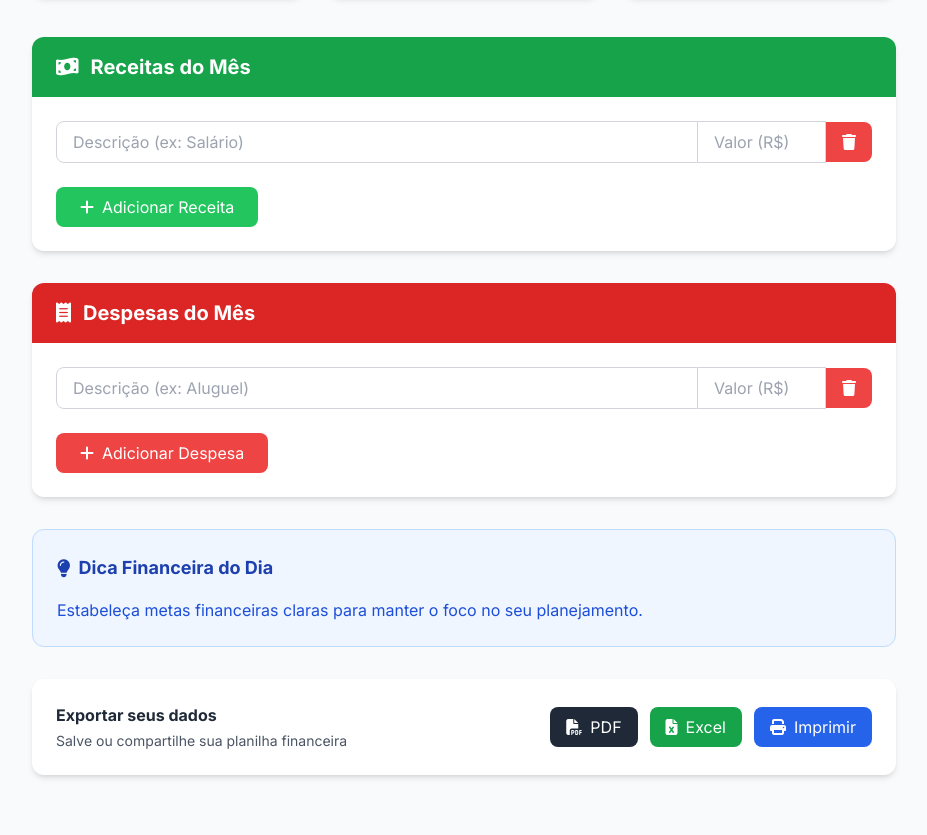
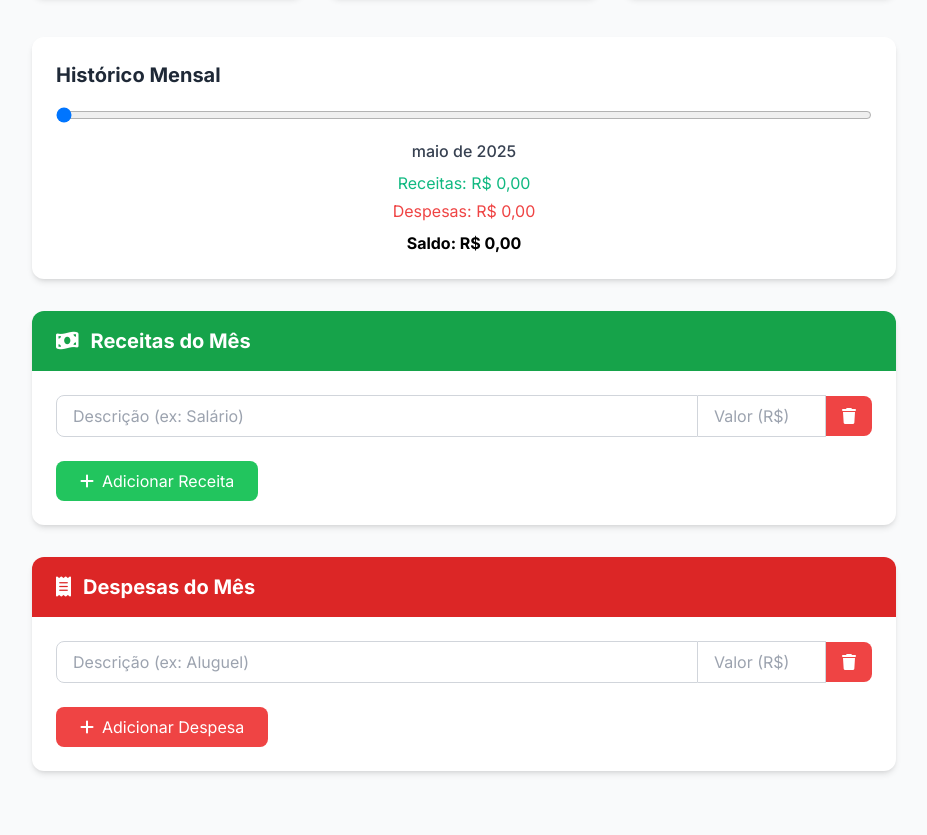
Before and after one commit to tatianegr/gestao-financeira, a plain HTML site: page index.html in a window 1280 px wide. Shown: the part 329-1164 px from the top of the page, without its empty margins (176-1103 px from the left). Before the commit the page ends 1136 px from the top, so only its background shows below. Drawn offline with nearby package versions, Linux system fonts and the light colour scheme.

Commit message:
🔄 Atualiza dashboard com histórico mensal

```diff
--- a/index.html
+++ b/index.html
@@ -8,51 +8,26 @@
   <link rel="stylesheet" href="https://cdnjs.cloudflare.com/ajax/libs/font-awesome/6.4.0/css/all.min.css">
   <style>
     @import url('https://fonts.googleapis.com/css2?family=Inter:wght@300;400;500;600;700&display=swap');
-
-        body {
-            font-family: 'Inter', sans-serif;
-        }
-
-        .positive-value {
-            color: #10B981;
-        }
-
-        .negative-value {
-            color: #EF4444;
-        }
-
-        .input-highlight {
-            transition: all 0.3s ease;
-        }
-
-        .input-highlight:focus {
-            box-shadow: 0 0 0 3px rgba(59, 130, 246, 0.3);
-        }
-
-        .pulse-animation {
-            animation: pulse 2s infinite;
-        }
-
+    body { font-family: 'Inter', sans-serif; }
+    .positive-value { color: #10B981; }
+    .negative-value { color: #EF4444; }
+    .input-highlight { transition: all 0.3s ease; }
+    .input-highlight:focus { box-shadow: 0 0 0 3px rgba(59, 130, 246, 0.3); }
+    .pulse-animation { animation: pulse 2s infinite; }
     @keyframes pulse {
-            0% {
-                box-shadow: 0 0 0 0 rgba(16, 185, 129, 0.4);
-            }
-            70% {
-                box-shadow: 0 0 0 10px rgba(16, 185, 129, 0);
-            }
-            100% {
-                box-shadow: 0 0 0 0 rgba(16, 185, 129, 0);
-            }
+      0%   { box-shadow: 0 0 0 0 rgba(16,185,129,0.4); }
+      70%  { box-shadow: 0 0 0 10px rgba(16,185,129,0); }
+      100% { box-shadow: 0 0 0 0 rgba(16,185,129,0); }
     }
   </style>
 </head>
 <body class="bg-gray-50">
   <div class="container mx-auto px-4 py-8 max-w-4xl">
+
     <!-- Cabeçalho -->
     <header class="mb-10 text-center">
       <h1 class="text-3xl md:text-4xl font-bold text-gray-800 mb-2">Gestão Financeira Mensal</h1>
-            <p class="text-gray-600">Controle suas receitas, despesas e saiba exatamente quanto irá sobrar no final do mês</p>
-
+      <p class="text-gray-600">Controle suas receitas, despesas e saiba exatamente quanto irá sobrar no período</p>
       <div class="mt-6 flex justify-center">
         <div class="relative">
           <select id="monthSelect" class="appearance-none bg-white border border-gray-300 rounded-lg px-4 py-2 pr-8 focus:outline-none focus:ring-2 focus:ring-blue-500">
@@ -73,12 +48,14 @@
             <i class="fas fa-chevron-down"></i>
           </div>
         </div>
-
         <div class="relative ml-4">
           <select id="yearSelect" class="appearance-none bg-white border border-gray-300 rounded-lg px-4 py-2 pr-8 focus:outline-none focus:ring-2 focus:ring-blue-500">
             <option value="2023">2023</option>
-                        <option value="2024" selected>2024</option>
-                        <option value="2025">2025</option>
+            <option value="2024">2024</option>
+            <option value="2025" selected>2025</option>
+            <option value="2026">2026</option>
+            <option value="2027">2027</option>
+            <option value="2028">2028</option>
           </select>
           <div class="pointer-events-none absolute inset-y-0 right-0 flex items-center px-2 text-gray-700">
             <i class="fas fa-chevron-down"></i>
@@ -129,6 +106,23 @@
       </div>
     </div>
 
+    <!-- Histórico Mensal -->
+    <div id="historySection" class="bg-white rounded-xl shadow-md p-6 mb-8">
+      <h2 class="text-xl font-bold text-gray-800 mb-4">Histórico Mensal</h2>
+      <input
+        type="range"
+        id="historySlider"
+        min="0" max="0" value="0"
+        class="w-full mb-4"
+      >
+      <div class="text-center">
+        <p id="historyMonth" class="font-medium text-gray-700 mb-2"></p>
+        <p id="historyIncome" class="positive-value mb-1"></p>
+        <p id="historyExpenses" class="negative-value mb-1"></p>
+        <p id="historyBalance" class="font-bold mt-2"></p>
+      </div>
+    </div>
+
     <!-- Seção de Receitas -->
     <div class="bg-white rounded-xl shadow-md overflow-hidden mb-8">
       <div class="bg-green-600 px-6 py-4">
@@ -137,10 +131,8 @@
           Receitas do Mês
         </h2>
       </div>
-
       <div class="p-6">
         <div id="incomeItems" class="mb-6">
-                    <!-- Itens de receita serão adicionados aqui via JavaScript -->
           <div class="income-item flex items-center mb-4">
             <input type="text" placeholder="Descrição (ex: Salário)" class="flex-1 border border-gray-300 rounded-l-lg px-4 py-2 focus:outline-none focus:ring-2 focus:ring-green-500 input-highlight">
             <input type="number" placeholder="Valor (R$)" class="w-32 border-t border-b border-r border-gray-300 px-4 py-2 focus:outline-none focus:ring-2 focus:ring-green-500 input-highlight income-value">
@@ -149,10 +141,8 @@
             </button>
           </div>
         </div>
-
         <button id="addIncome" class="bg-green-500 hover:bg-green-600 text-white px-6 py-2 rounded-lg flex items-center transition duration-300">
-                    <i class="fas fa-plus mr-2"></i>
-                    Adicionar Receita
+          <i class="fas fa-plus mr-2"></i> Adicionar Receita
         </button>
       </div>
     </div>
@@ -165,10 +155,8 @@
           Despesas do Mês
         </h2>
       </div>
-
       <div class="p-6">
         <div id="expenseItems" class="mb-6">
-                    <!-- Itens de despesa serão adicionados aqui via JavaScript -->
           <div class="expense-item flex items-center mb-4">
             <input type="text" placeholder="Descrição (ex: Aluguel)" class="flex-1 border border-gray-300 rounded-l-lg px-4 py-2 focus:outline-none focus:ring-2 focus:ring-red-500 input-highlight">
             <input type="number" placeholder="Valor (R$)" class="w-32 border-t border-b border-r border-gray-300 px-4 py-2 focus:outline-none focus:ring-2 focus:ring-red-500 input-highlight expense-value">
@@ -177,193 +165,153 @@
             </button>
           </div>
         </div>
-
         <button id="addExpense" class="bg-red-500 hover:bg-red-600 text-white px-6 py-2 rounded-lg flex items-center transition duration-300">
-                    <i class="fas fa-plus mr-2"></i>
-                    Adicionar Despesa
+          <i class="fas fa-plus mr-2"></i> Adicionar Despesa
         </button>
       </div>
     </div>
 
-        <!-- Dicas Financeiras -->
-        <div class="bg-blue-50 rounded-xl p-6 mb-8 border border-blue-200">
-            <h3 class="text-lg font-bold text-blue-800 mb-4 flex items-center">
-                <i class="fas fa-lightbulb mr-2"></i>
-                Dica Financeira do Dia
-            </h3>
-            <p id="financeTip" class="text-blue-700">
-                "Registrar todas as suas receitas e despesas é o primeiro passo para ter controle sobre suas finanças pessoais."
-            </p>
-        </div>
-
-        <!-- Exportar Dados -->
-        <div class="flex flex-col sm:flex-row justify-between items-center bg-white rounded-xl shadow-md p-6">
-            <div class="mb-4 sm:mb-0">
-                <h3 class="font-bold text-gray-800 mb-1">Exportar seus dados</h3>
-                <p class="text-gray-600 text-sm">Salve ou compartilhe sua planilha financeira</p>
-            </div>
-            <div class="flex space-x-3">
-                <button id="exportPDF" class="bg-gray-800 hover:bg-gray-900 text-white px-4 py-2 rounded-lg flex items-center transition duration-300">
-                    <i class="fas fa-file-pdf mr-2"></i>
-                    PDF
-                </button>
-                <button id="exportExcel" class="bg-green-600 hover:bg-green-700 text-white px-4 py-2 rounded-lg flex items-center transition duration-300">
-                    <i class="fas fa-file-excel mr-2"></i>
-                    Excel
-                </button>
-                <button id="print" class="bg-blue-600 hover:bg-blue-700 text-white px-4 py-2 rounded-lg flex items-center transition duration-300">
-                    <i class="fas fa-print mr-2"></i>
-                    Imprimir
-                </button>
-            </div>
-        </div>
-    </div>
+  </div> <!-- container -->
 
   <script>
   document.addEventListener('DOMContentLoaded', function() {
-            // Variáveis globais
-            let financeTips = [
-                "Registrar todas as suas receitas e despesas é o primeiro passo para ter controle sobre suas finanças pessoais.",
-                "Tente economizar pelo menos 20% da sua renda mensal para construir uma reserva de emergência.",
-                "Priorize o pagamento de dívidas com juros altos para reduzir seus gastos financeiros.",
-                "Analise seus gastos mensais e identifique onde você pode cortar despesas desnecessárias.",
-                "Estabeleça metas financeiras claras para manter o foco no seu planejamento."
-            ];
+    // referências
+    const monthSelect     = document.getElementById('monthSelect');
+    const yearSelect      = document.getElementById('yearSelect');
+    const historySlider   = document.getElementById('historySlider');
+    const historyMonth    = document.getElementById('historyMonth');
+    const historyIncome   = document.getElementById('historyIncome');
+    const historyExpenses = document.getElementById('historyExpenses');
+    const historyBalance  = document.getElementById('historyBalance');
 
-            // Selecionar dica aleatória
-            document.getElementById('financeTip').textContent = financeTips[Math.floor(Math.random() * financeTips.length)];
+    // monta array de períodos de maio/2025 até +3 anos
+    const historyData = [];
+    {
+      let dt  = new Date(2025, 4); // mês 4 = maio
+      const end = new Date(dt.getFullYear() + 3, dt.getMonth());
+      while (dt <= end) {
+        historyData.push({
+          label:    dt.toLocaleString('pt-BR', { month:'long', year:'numeric' }),
+          income:   0,
+          expenses: 0,
+          balance:  0
+        });
+        dt = new Date(dt.getFullYear(), dt.getMonth() + 1);
+      }
+    }
+    historySlider.min   = 0;
+    historySlider.max   = historyData.length - 1;
+    historySlider.value = 0;
+    historySlider.addEventListener('input', () => {
+      const data = historyData[+historySlider.value];
+      historyMonth   .textContent = data.label;
+      historyIncome  .textContent = 'Receitas: '  + formatMoney(data.income);
+      historyExpenses.textContent = 'Despesas: ' + formatMoney(data.expenses);
+      historyBalance .textContent = 'Saldo: '     + formatMoney(data.balance);
+    });
 
-            // Adicionar nova receita
+    // add receitas
     document.getElementById('addIncome').addEventListener('click', function() {
       const incomeItems = document.getElementById('incomeItems');
-                const newIncomeItem = document.createElement('div');
-                newIncomeItem.className = 'income-item flex items-center mb-4';
-                newIncomeItem.innerHTML = `
+      const newItem = document.createElement('div');
+      newItem.className = 'income-item flex items-center mb-4';
+      newItem.innerHTML = `
         <input type="text" placeholder="Descrição (ex: Salário)" class="flex-1 border border-gray-300 rounded-l-lg px-4 py-2 focus:outline-none focus:ring-2 focus:ring-green-500 input-highlight">
         <input type="number" placeholder="Valor (R$)" class="w-32 border-t border-b border-r border-gray-300 px-4 py-2 focus:outline-none focus:ring-2 focus:ring-green-500 input-highlight income-value">
         <button class="remove-income bg-red-500 hover:bg-red-600 text-white px-4 py-2 rounded-r-lg transition duration-300">
           <i class="fas fa-trash"></i>
-                    </button>
-                `;
-                incomeItems.appendChild(newIncomeItem);
-
-                // Adicionar evento para remover receita
-                newIncomeItem.querySelector('.remove-income').addEventListener('click', function() {
-                    incomeItems.removeChild(newIncomeItem);
+        </button>`;
+      incomeItems.appendChild(newItem);
+      newItem.querySelector('.remove-income').addEventListener('click', () => {
+        incomeItems.removeChild(newItem);
         calculateTotals();
       });
-
-                // Adicionar evento para calcular ao mudar valor
-                newIncomeItem.querySelector('.income-value').addEventListener('input', calculateTotals);
+      newItem.querySelector('.income-value').addEventListener('input', calculateTotals);
     });
 
-            // Adicionar nova despesa
+    // add despesas
     document.getElementById('addExpense').addEventListener('click', function() {
       const expenseItems = document.getElementById('expenseItems');
-                const newExpenseItem = document.createElement('div');
-                newExpenseItem.className = 'expense-item flex items-center mb-4';
-                newExpenseItem.innerHTML = `
+      const newItem = document.createElement('div');
+      newItem.className = 'expense-item flex items-center mb-4';
+      newItem.innerHTML = `
         <input type="text" placeholder="Descrição (ex: Aluguel)" class="flex-1 border border-gray-300 rounded-l-lg px-4 py-2 focus:outline-none focus:ring-2 focus:ring-red-500 input-highlight">
         <input type="number" placeholder="Valor (R$)" class="w-32 border-t border-b border-r border-gray-300 px-4 py-2 focus:outline-none focus:ring-2 focus:ring-red-500 input-highlight expense-value">
         <button class="remove-expense bg-red-500 hover:bg-red-600 text-white px-4 py-2 rounded-r-lg transition duration-300">
           <i class="fas fa-trash"></i>
-                    </button>
-                `;
-                expenseItems.appendChild(newExpenseItem);
-
-                // Adicionar evento para remover despesa
-                newExpenseItem.querySelector('.remove-expense').addEventListener('click', function() {
-                    expenseItems.removeChild(newExpenseItem);
+        </button>`;
+      expenseItems.appendChild(newItem);
+      newItem.querySelector('.remove-expense').addEventListener('click', () => {
+        expenseItems.removeChild(newItem);
         calculateTotals();
       });
-
-                // Adicionar evento para calcular ao mudar valor
-                newExpenseItem.querySelector('.expense-value').addEventListener('input', calculateTotals);
+      newItem.querySelector('.expense-value').addEventListener('input', calculateTotals);
     });
 
-            // Função para formatar valores monetários
+    // formata valor
     function formatMoney(value) {
-                return new Intl.NumberFormat('pt-BR', { style: 'currency', currency: 'BRL' }).format(value);
+      return new Intl.NumberFormat('pt-BR',{style:'currency',currency:'BRL'}).format(value);
     }
 
-            // Função para calcular totais
-            function calculateTotals() {
-                let totalIncome = 0;
-                let totalExpenses = 0;
-
-                // Calcular total de receitas
-                document.querySelectorAll('.income-value').forEach(input => {
-                    const value = parseFloat(input.value) || 0;
-                    totalIncome += value;
-                });
-
-                // Calcular total de despesas
-                document.querySelectorAll('.expense-value').forEach(input => {
-                    const value = parseFloat(input.value) || 0;
-                    totalExpenses += value;
-                });
-
-                // Calcular saldo final
-                const finalBalance = totalIncome - totalExpenses;
-
-                // Atualizar exibição dos valores
-                document.getElementById('totalIncome').textContent = formatMoney(totalIncome);
-                document.getElementById('totalExpenses').textContent = formatMoney(totalExpenses);
-                document.getElementById('finalBalance').textContent = formatMoney(finalBalance);
-
-                // Alterar cor do saldo final conforme positivo/negativo
-                const balanceCard = document.getElementById('balanceCard');
-                const balanceText = document.getElementById('finalBalance');
-
-                if (finalBalance >= 0) {
-                    balanceCard.classList.remove('border-l-red-500');
-                    balanceCard.classList.add('border-l-green-500');
-                    balanceText.classList.remove('negative-value');
-                    balanceText.classList.add('positive-value');
-
-                    // Adicionar animação se saldo positivo
-                    if (finalBalance > 0) {
-                        balanceCard.classList.add('pulse-animation');
-                    } else {
-                        balanceCard.classList.remove('pulse-animation');
-                    }
-                } else {
-                    balanceCard.classList.remove('border-l-green-500', 'pulse-animation');
-                    balanceCard.classList.add('border-l-red-500');
-                    balanceText.classList.remove('positive-value');
-                    balanceText.classList.add('negative-value');
+    // atualiza histórico
+    function updateHistoryData(inc, exp) {
+      const label = new Date(
+        +yearSelect.value,
+        monthSelect.value - 1
+      ).toLocaleString('pt-BR',{month:'long',year:'numeric'});
+      const idx = historyData.findIndex(e => e.label === label);
+      if (idx >= 0) {
+        historyData[idx].income   = inc;
+        historyData[idx].expenses = exp;
+        historyData[idx].balance  = inc - exp;
       }
     }
 
-            // Adicionar eventos para inputs existentes
-            document.querySelectorAll('.income-value, .expense-value').forEach(input => {
-                input.addEventListener('input', calculateTotals);
-            });
+    // calcula totais
+    function calculateTotals() {
+      let totalIncome = 0, totalExpenses = 0;
+      document.querySelectorAll('.income-value').forEach(i => totalIncome += parseFloat(i.value)||0);
+      document.querySelectorAll('.expense-value').forEach(e => totalExpenses += parseFloat(e.value)||0);
+      const finalBalance = totalIncome - totalExpenses;
 
-            // Adicionar eventos para botões de remoção existentes
-            document.querySelectorAll('.remove-income, .remove-expense').forEach(button => {
-                button.addEventListener('click', function() {
+      document.getElementById('totalIncome').textContent   = formatMoney(totalIncome);
+      document.getElementById('totalExpenses').textContent = formatMoney(totalExpenses);
+      document.getElementById('finalBalance').textContent  = formatMoney(finalBalance);
+
+      // cor e animação do saldo
+      const card = document.getElementById('balanceCard');
+      const txt  = document.getElementById('finalBalance');
+      if (finalBalance >= 0) {
+        card.classList.remove('border-l-red-500');
+        card.classList.add   ('border-l-green-500');
+        txt.classList.remove ('negative-value');
+        txt.classList.add    ('positive-value');
+        finalBalance>0
+          ? card.classList.add('pulse-animation')
+          : card.classList.remove('pulse-animation');
+      } else {
+        card.classList.remove('border-l-green-500','pulse-animation');
+        card.classList.add   ('border-l-red-500');
+        txt.classList.remove ('positive-value');
+      }
+
+      // atualiza histórico
+      updateHistoryData(totalIncome, totalExpenses);
+    }
+
+    // eventos iniciais
+    document.querySelectorAll('.income-value, .expense-value').forEach(i => i.addEventListener('input', calculateTotals));
+    document.querySelectorAll('.remove-income, .remove-expense').forEach(b => {
+      b.addEventListener('click', function() {
         const item = this.closest('.income-item, .expense-item');
         item.parentNode.removeChild(item);
         calculateTotals();
       });
     });
 
-            // Funções de exportação (simuladas)
-            document.getElementById('exportPDF').addEventListener('click', function() {
-                alert('PDF gerado com sucesso! Esta é uma simulação. Em uma aplicação real, seria gerado um PDF com seus dados.');
-            });
-
-            document.getElementById('exportExcel').addEventListener('click', function() {
-                alert('Planilha Excel gerada com sucesso! Esta é uma simulação. Em uma aplicação real, seria gerado um arquivo Excel com seus dados.');
-            });
-
-            document.getElementById('print').addEventListener('click', function() {
-                window.print();
-            });
-
-            // Calcular totais iniciais
+    // disparar cálculo inicial e histórico inicial
     calculateTotals();
+    historySlider.dispatchEvent(new Event('input'));
   });
   </script>
 </body>
```
Lines whose indentation alone changed are shown as unchanged.
